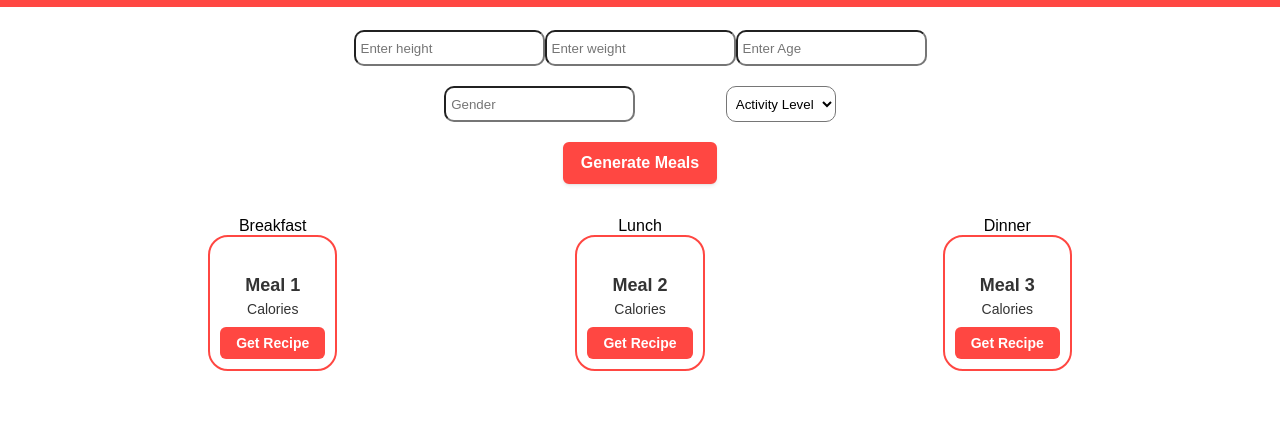
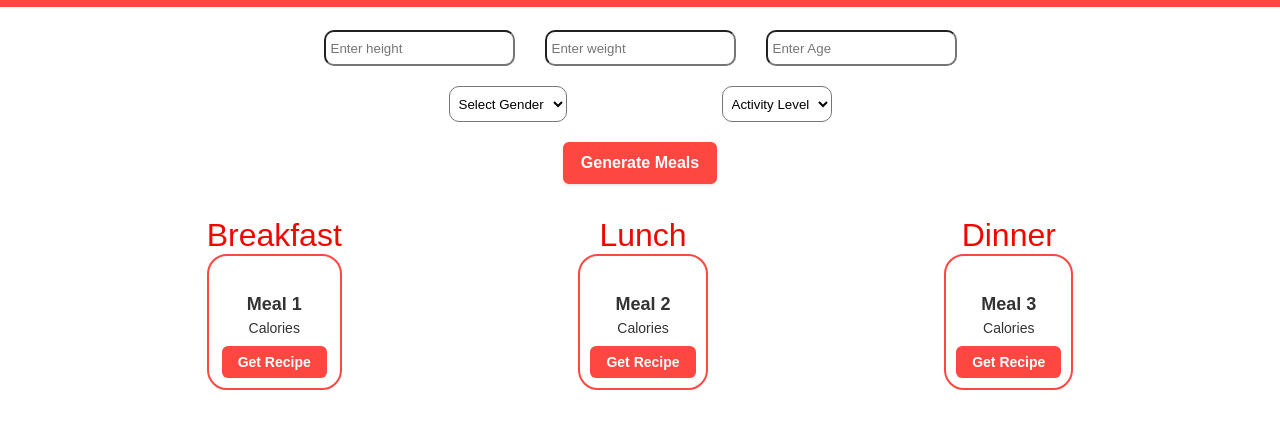
Before and after one commit to Mohit-karwasra/Meal-Planner-Project---Javascript-Project---aworiosawac4, a plain HTML site: page index.html in a window 1280 px wide. Shown: the part 38-466 px from the top of the page. Drawn offline with Linux system fonts and the light colour scheme.

Commit message:
Simple changes

```diff
--- a/App.js
+++ b/App.js
@@ -11,7 +11,7 @@ form.addEventListener("submit", (event) => {
 	const height = document.querySelector("#input-row-1 input:nth-child(1)").value;
 	const weight = document.querySelector("#input-row-1 input:nth-child(2)").value;
 	const age = document.querySelector("#input-row-1 input:nth-child(3)").value;
-	const gender = document.querySelector("#input-row-2 input").value;
+	const gender = document.querySelector("#gender").value;
 	const activityLevel = document.querySelector("#input-row-2 select").value;
 
 	// Make API request to generate meals
--- a/index.html
+++ b/index.html
@@ -20,7 +20,13 @@
 					<input type="text" placeholder="Enter Age" id="age" />
 				</div>
 				<div id="input-row-2">
-					<input type="text" placeholder="Gender" id="gender" />
+					<div>
+						<select id="gender">
+							<option value="" disabled selected hidden>Select Gender</option>
+							<option value="Male">Male</option>
+							<option value="Female">Female</option>
+						</select>
+					</div>
 					<select id="activity-level">
 						<option value="" disabled selected hidden>Activity Level</option>
 						<option value="Very high">High</option>
@@ -35,7 +41,7 @@
 		</section>
 		<section id="section-2">
 			<div>
-				Breakfast
+				<span>Breakfast</span>
 				<div class="meal-card">
 					<img src="" />
 					<h3>Meal 1</h3>
@@ -44,7 +50,7 @@
 				</div>
 			</div>
 			<div>
-				Lunch
+				<span>Lunch</span>
 				<div class="meal-card">
 					<img src="" />
 					<h3>Meal 2</h3>
@@ -53,7 +59,7 @@
 				</div>
 			</div>
 			<div>
-				Dinner
+				<span>Dinner</span>
 				<div class="meal-card">
 					<img src="" />
 
--- a/styles.css
+++ b/styles.css
@@ -47,6 +47,7 @@ navbar > p {
 #submitBtn {
 	display: flex;
 	justify-content: space-evenly;
+	gap: 30px;
 	width: 100%;
 	flex-wrap: wrap;
 }
@@ -99,6 +100,11 @@ select:focus {
 	padding: 10px;
 	font-family: Arial, sans-serif;
 	flex-wrap: wrap;
+}
+
+span {
+	font-size: xx-large;
+	color: #ee0800;
 }
 
 .meal-card {
```
